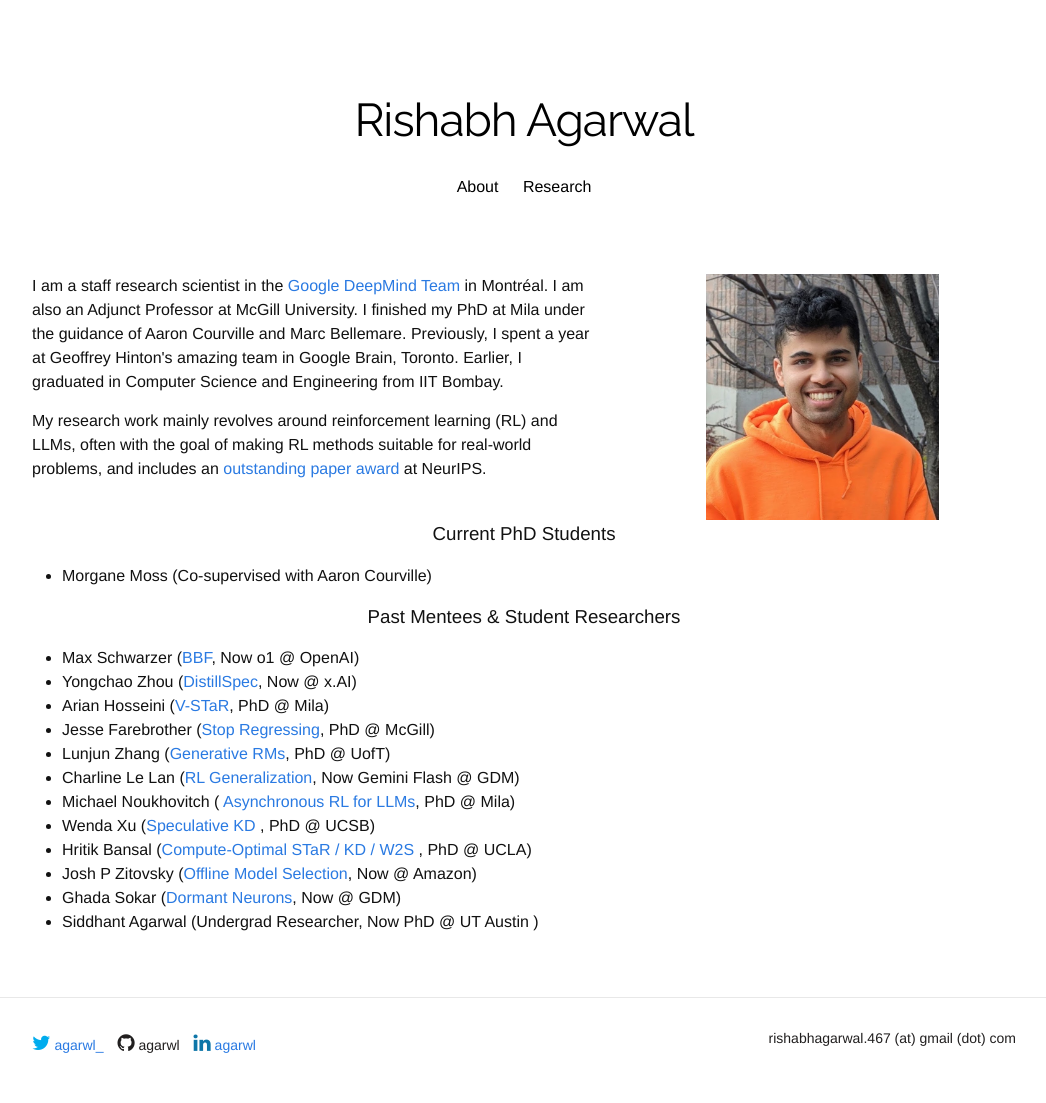
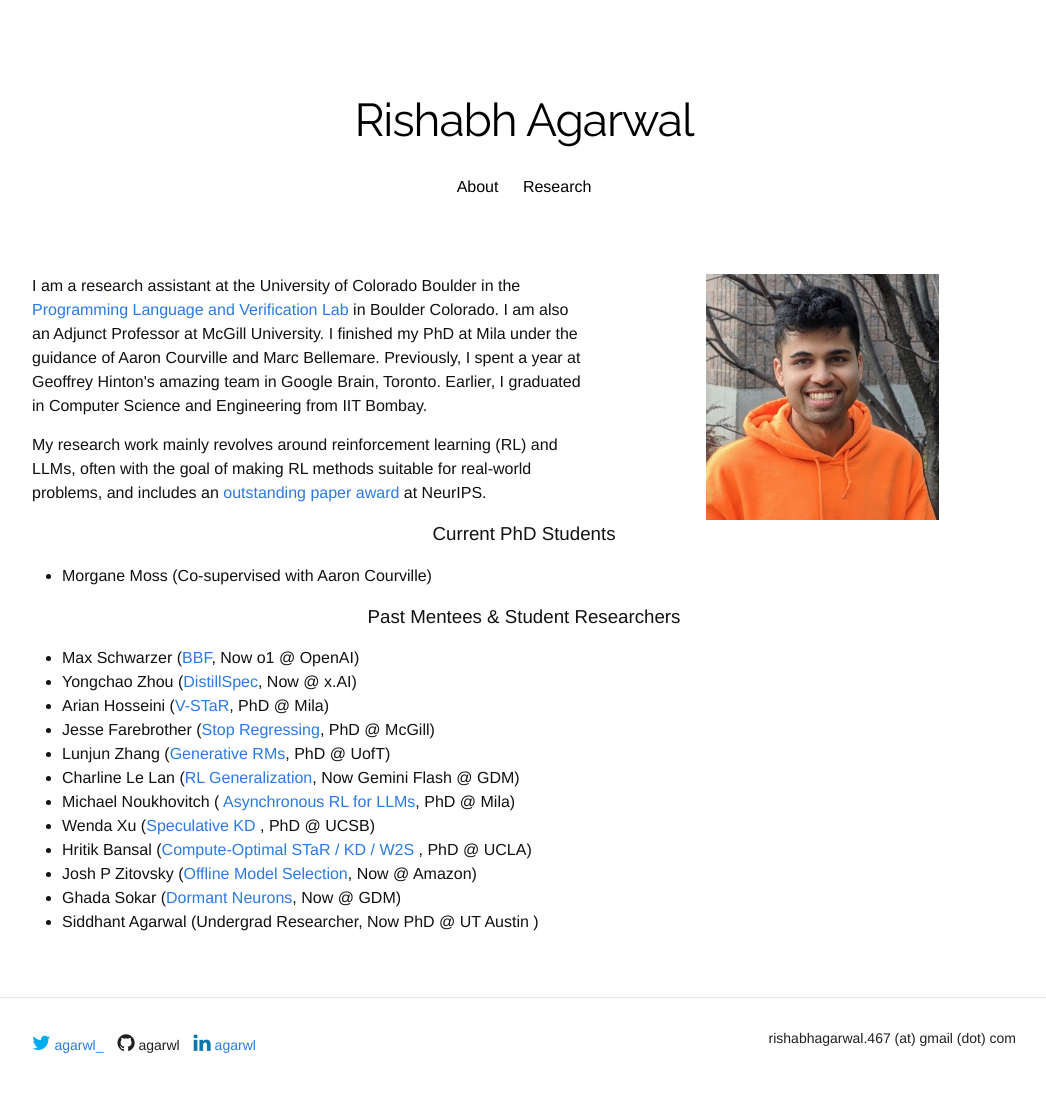
Before and after one commit to ConradErnst/conradernst.github.io, a Jekyll site: the page built from index.html, in a window 1280 px wide. Shown: the whole page, without its empty margins (116-1162 px from the left). Built offline with Jekyll 4.4.1, drawn with Linux system fonts in a browser that asks for light colours; nearby versions of some CDN libraries; some web fonts are replaced; a style sheet for code colours, icons or effects is not loaded.

Commit message:
inital commit

```diff
--- a/index.html
+++ b/index.html
@@ -1,12 +1,12 @@
 ---
 layout: layout
 redirect_from: "/beta"
-title: "Rishabh Agarwal"
+title: "Conrad Ernst"
 ---
 
 <div class="row">
 	<div class="seven columns">
-		<p> I am a staff research scientist in the <a href="https://research.google/teams/brain/"> Google DeepMind Team </a> in Montréal. I am also an Adjunct Professor at McGill University. I finished my PhD at Mila under the guidance of Aaron Courville and Marc Bellemare.
+		<p> I am a research assistant at the University of Colorado Boulder in the <a href="https://research.google/teams/brain/"> Programming Language and Verification Lab </a> in Boulder Colorado. I am also an Adjunct Professor at McGill University. I finished my PhD at Mila under the guidance of Aaron Courville and Marc Bellemare.
 		Previously, I spent a year at Geoffrey Hinton's amazing team in Google Brain, Toronto. Earlier, I graduated in Computer Science and Engineering from IIT Bombay. </p>
 <!--  		I also had a brief stint at Latent Logic (acquired by <a href="https://waymo.com/">Waymo</a>), a self-driving car startup in Oxford -->
 		<p> My research work mainly revolves around reinforcement learning (RL) and LLMs, often with the goal of making RL methods suitable for real-world problems, and includes
```
